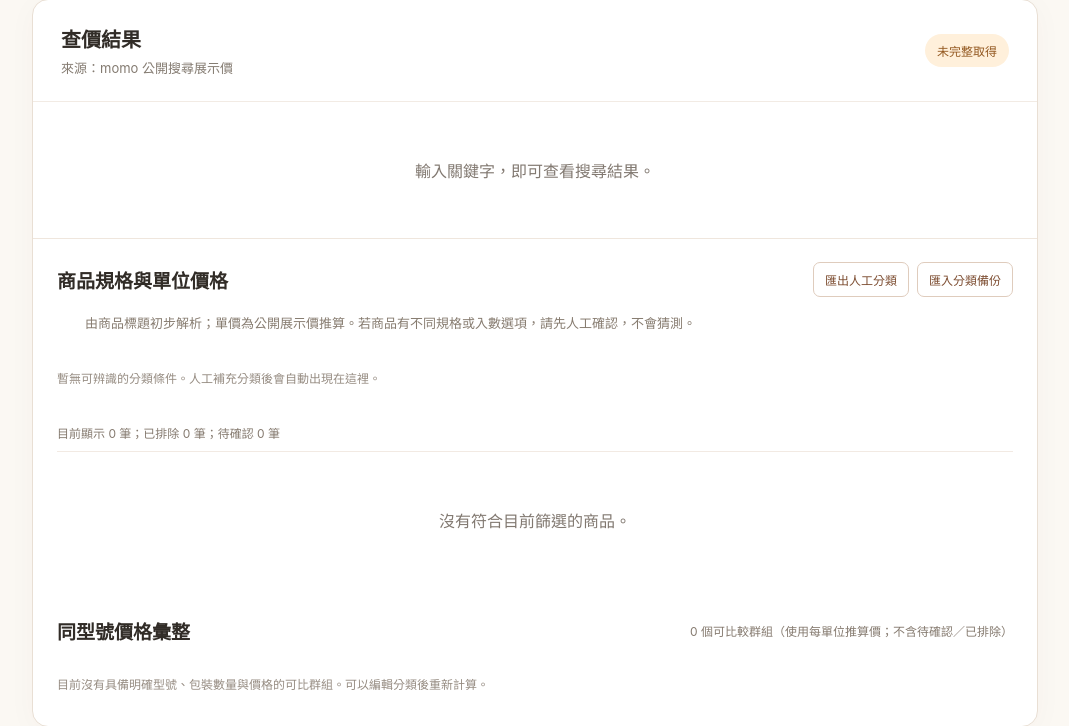
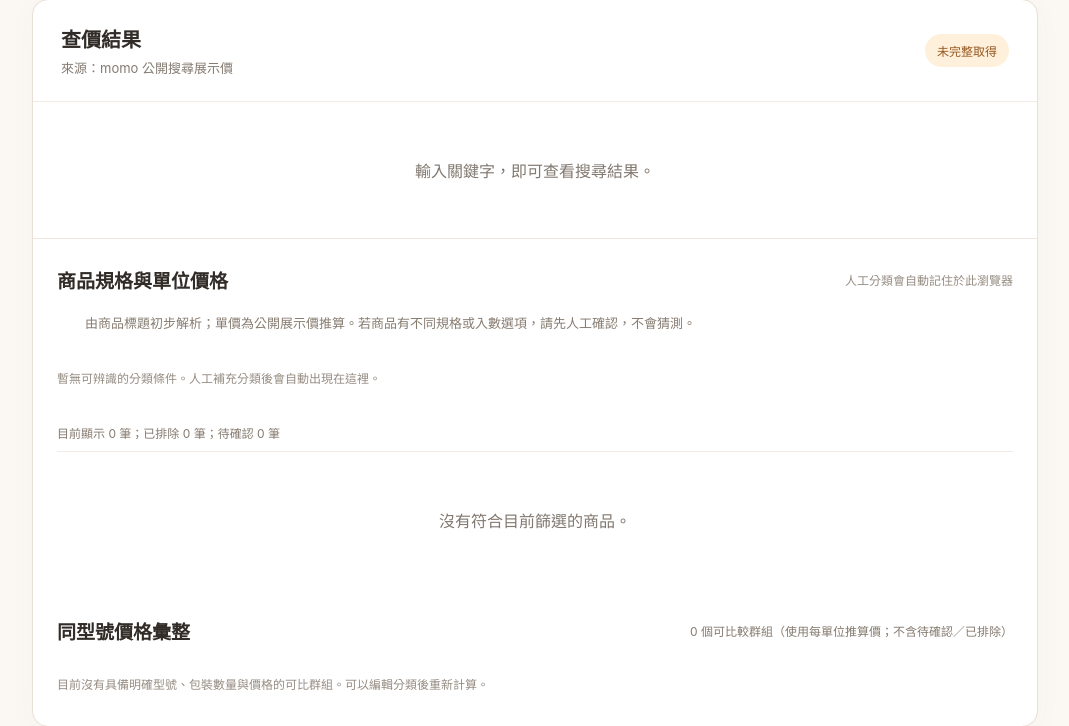
Before and after one commit to simonliu1118-byte/sandbox, a Flask app: template apps/ScraplingProbe/site/templates/index.html in a window 1280 px wide. Shown: the part 517-1243 px from the top of the page, without its empty margins (105-1174 px from the left). Run offline with Flask 3, Linux system fonts and the light colour scheme; the template is opened without the code that fills it: most values are stand-ins (such as "Sample title", 1, 10 or a date in 2020).

Commit message:
refactor: remove manual classification export and import controls v0.4.1

```diff
--- a/apps/ScraplingProbe/site/static/catalog_ui.js
+++ b/apps/ScraplingProbe/site/static/catalog_ui.js
@@ -148,32 +148,6 @@
     }
   }
   function render(){renderFacets();renderRowsAndGroups();}
-  function exportRules(){
-    const exportData={type:"momo-price-prototype-rules",version:1,exportedAt:new Date().toISOString(),rules};
-    const blob=new Blob([JSON.stringify(exportData,null,2)],{type:"application/json"});
-    const url=URL.createObjectURL(blob),a=node("a");a.href=url;a.download="momo-catalog-rules.json";a.click();setTimeout(()=>URL.revokeObjectURL(url),500);
-  }
-  function importRules(file){
-    if(!file || file.size>500000){alert("檔案太大或無效");return;}
-    file.text().then(text=>{
-      const data=JSON.parse(text);
-      if(data.type!=="momo-price-prototype-rules"||data.version!==1||typeof data.rules!=="object"||!data.rules||Array.isArray(data.rules))
-        throw Error("不是本系統匯出的分類備份");
-      if(Object.keys(data.rules).length>3000)throw Error("分類數量超過限制");
-      if(!confirm("匯入會取代這個瀏覽器現有的全部人工分類。確定繼續？"))return;
-      const accepted={};
-      for(const [key,rule] of Object.entries(data.rules)){
-        if(!/^momo:(?:\d{5,14}|TP\d{10,18})$/.test(key) || !rule || rule.version!==1 || !/^[\p{L}\p{N}]{1,400}$/u.test(rule.signature||""))continue;
-        accepted[key]={version:1,signature:rule.signature,decision:rule.decision==="exclude"?"exclude":"include",
-          model:core.normalize(rule.model).slice(0,80),quantity:Number(rule.quantity)||null,
-          unit:core.normalize(rule.unit).slice(0,20),attributes:core.sanitizeAttributes(rule.attributes)};
-      }
-      rules=accepted;if(!persist())throw Error("瀏覽器儲存失敗");
-      recompute();
-    }).catch(e=>alert("匯入失敗："+e.message));
-  }
-  $("export-rules").addEventListener("click",exportRules);
-  $("import-rules").addEventListener("change",e=>{importRules(e.target.files?.[0]);e.target.value="";});
   $("edit-cancel").addEventListener("click",()=>$("catalog-dialog").close());
   $("catalog-dialog").addEventListener("click",e=>{if(e.target===$("catalog-dialog"))e.target.close();});
   // The original server-rendered list stays as a no-JavaScript fallback.
--- a/apps/ScraplingProbe/site/static/style.css
+++ b/apps/ScraplingProbe/site/static/style.css
@@ -6,7 +6,7 @@
 .raw-fallback-hidden{display:none}.catalog-analytics{padding:22px 24px;border-top:1px solid #efe6dd}
 .catalog-analytics[hidden]{display:none}.catalog-toolbar,.catalog-groups-head{display:flex;align-items:center;justify-content:space-between;gap:12px;flex-wrap:wrap}
 .catalog-analytics h3{margin:5px 0;font-size:19px}.catalog-toolbar p,.catalog-count,.catalog-groups-head p{font-size:12px;color:#857a6f}
-.rule-tools,.catalog-actions{display:flex;gap:8px;flex-wrap:wrap}.rule-tools button,.import-label,.catalog-actions button,.dialog-actions button{font:inherit;font-size:12px;color:#7d4d31;background:#fff;border:1px solid #dfccbd;border-radius:7px;padding:8px 11px;cursor:pointer}
+.catalog-actions{display:flex;gap:8px;flex-wrap:wrap}.catalog-actions button,.dialog-actions button{font:inherit;font-size:12px;color:#7d4d31;background:#fff;border:1px solid #dfccbd;border-radius:7px;padding:8px 11px;cursor:pointer}
 .catalog-actions .text-button{border-color:transparent;color:#777;background:transparent}.catalog-facets{display:flex;flex-wrap:wrap;gap:12px;padding:12px 0 4px;align-items:flex-end}
 .catalog-facets .facet{display:flex;flex-direction:column;gap:5px;font-size:12px;color:#75695f}.catalog-facets select{background:#fff;border:1px solid #e6d9ca;border-radius:7px;padding:8px 10px;max-width:165px;min-width:102px;color:#38312d}
 .catalog-facets button{background:transparent;border:0;color:#985d3b;padding:9px;cursor:pointer}.catalog-count{padding:10px 0;border-bottom:1px solid #f2eae3}
--- a/apps/ScraplingProbe/site/templates/index.html
+++ b/apps/ScraplingProbe/site/templates/index.html
@@ -44,7 +44,7 @@ value="{{ keyword }}" aria-label="搜尋商品關鍵字" placeholder="例如：
 <script id="catalog-data" type="application/json">{{ rows|tojson }}</script>
 {% if rows %}
 <div id="analysis" hidden class="catalog-analytics">
-<div class="catalog-toolbar"><h3>商品規格與單位價格</h3><div class="rule-tools"><button type="button" id="export-rules">匯出人工分類</button><label class="import-label">匯入分類備份<input id="import-rules" type="file" accept=".json,application/json" hidden></label></div></div>
+<div class="catalog-toolbar"><h3>商品規格與單位價格</h3><span class="dim">人工分類會自動記住於此瀏覽器</span></div>
 <p class="hint">由商品標題初步解析；單價為公開展示價推算。若商品有不同規格或入數選項，請先人工確認，不會猜測。</p>
 <div id="catalog-facets" class="catalog-facets"></div>
 <p id="catalog-count" class="catalog-count"></p>
```
Also changed, not shown: apps/ScraplingProbe/site/tests/test_app.py (+7 -0 lines), apps/ScraplingProbe/site/README.md, 2 other files.
